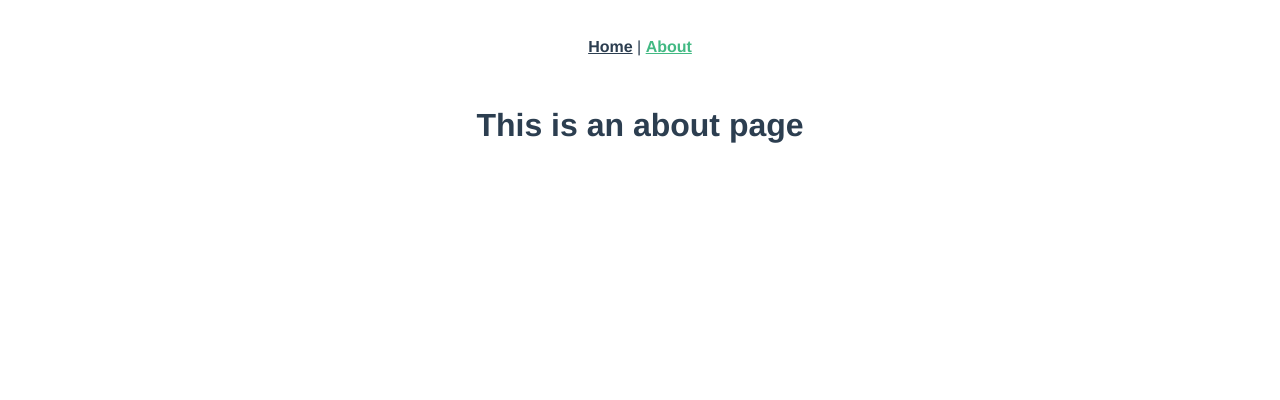
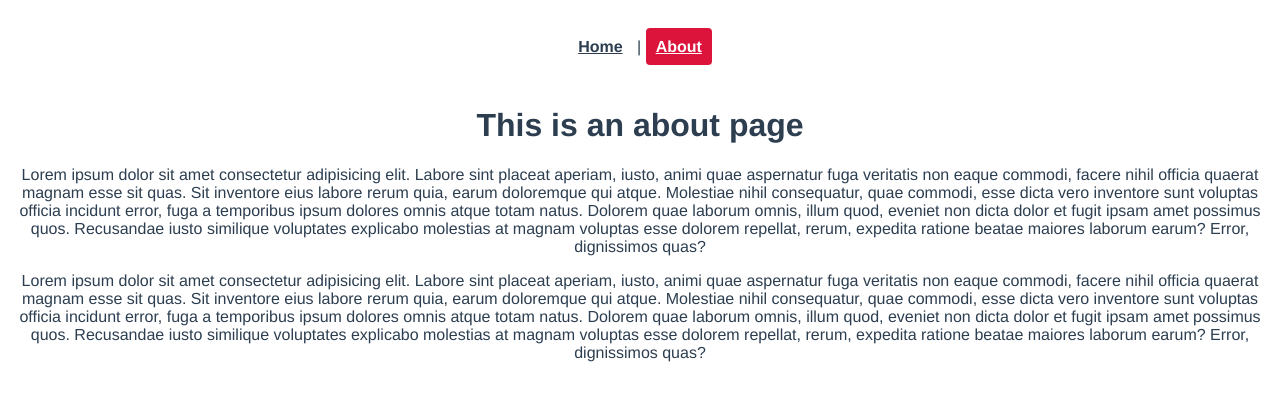
Before and after one commit to thiagobardini/vue-ninja-jobs, a Vue app: page /about in a window 1280 px wide. Shown: the top 400 px of the page. Built offline with nearby package versions, Linux system fonts and the light colour scheme.

Commit message:
Router Links

```diff
--- a/src/App.vue
+++ b/src/App.vue
@@ -1,9 +1,9 @@
 <template>
   <div id="nav">
     <router-link to="/">Home</router-link> |
-    <router-link to="/about">About</router-link>
+    <router-link :to="{ name: 'About' }">About</router-link>
   </div>
-  <router-view/>
+  <router-view />
 </template>
 
 <style>
@@ -22,9 +22,13 @@
 #nav a {
   font-weight: bold;
   color: #2c3e50;
+  text-decoration: node;
+  padding: 10px;
+  border-radius: 4px;
 }
 
 #nav a.router-link-exact-active {
-  color: #42b983;
+  color: white;
+  background: crimson;
 }
 </style>
--- a/src/components/HelloWorld.vue
+++ /dev/null
@@ -1,58 +0,0 @@
-<template>
-  <div class="hello">
-    <h1>{{ msg }}</h1>
-    <p>
-      For a guide and recipes on how to configure / customize this project,<br>
-      check out the
-      <a href="https://cli.vuejs.org" target="_blank" rel="noopener">vue-cli documentation</a>.
-    </p>
-    <h3>Installed CLI Plugins</h3>
-    <ul>
-      <li><a href="https://github.com/vuejs/vue-cli/tree/dev/packages/%40vue/cli-plugin-babel" target="_blank" rel="noopener">babel</a></li>
-      <li><a href="https://github.com/vuejs/vue-cli/tree/dev/packages/%40vue/cli-plugin-router" target="_blank" rel="noopener">router</a></li>
-    </ul>
-    <h3>Essential Links</h3>
-    <ul>
-      <li><a href="https://vuejs.org" target="_blank" rel="noopener">Core Docs</a></li>
-      <li><a href="https://forum.vuejs.org" target="_blank" rel="noopener">Forum</a></li>
-      <li><a href="https://chat.vuejs.org" target="_blank" rel="noopener">Community Chat</a></li>
-      <li><a href="https://twitter.com/vuejs" target="_blank" rel="noopener">Twitter</a></li>
-      <li><a href="https://news.vuejs.org" target="_blank" rel="noopener">News</a></li>
-    </ul>
-    <h3>Ecosystem</h3>
-    <ul>
-      <li><a href="https://router.vuejs.org" target="_blank" rel="noopener">vue-router</a></li>
-      <li><a href="https://vuex.vuejs.org" target="_blank" rel="noopener">vuex</a></li>
-      <li><a href="https://github.com/vuejs/vue-devtools#vue-devtools" target="_blank" rel="noopener">vue-devtools</a></li>
-      <li><a href="https://vue-loader.vuejs.org" target="_blank" rel="noopener">vue-loader</a></li>
-      <li><a href="https://github.com/vuejs/awesome-vue" target="_blank" rel="noopener">awesome-vue</a></li>
-    </ul>
-  </div>
-</template>
-
-<script>
-export default {
-  name: 'HelloWorld',
-  props: {
-    msg: String
-  }
-}
-</script>
-
-<!-- Add "scoped" attribute to limit CSS to this component only -->
-<style scoped>
-h3 {
-  margin: 40px 0 0;
-}
-ul {
-  list-style-type: none;
-  padding: 0;
-}
-li {
-  display: inline-block;
-  margin: 0 10px;
-}
-a {
-  color: #42b983;
-}
-</style>
--- a/src/views/About.vue
+++ b/src/views/About.vue
@@ -1,5 +1,29 @@
 <template>
   <div class="about">
     <h1>This is an about page</h1>
+    <p>
+      Lorem ipsum dolor sit amet consectetur adipisicing elit. Labore sint
+      placeat aperiam, iusto, animi quae aspernatur fuga veritatis non eaque
+      commodi, facere nihil officia quaerat magnam esse sit quas. Sit inventore
+      eius labore rerum quia, earum doloremque qui atque. Molestiae nihil
+      consequatur, quae commodi, esse dicta vero inventore sunt voluptas officia
+      incidunt error, fuga a temporibus ipsum dolores omnis atque totam natus.
+      Dolorem quae laborum omnis, illum quod, eveniet non dicta dolor et fugit
+      ipsam amet possimus quos. Recusandae iusto similique voluptates explicabo
+      molestias at magnam voluptas esse dolorem repellat, rerum, expedita
+      ratione beatae maiores laborum earum? Error, dignissimos quas?
+    </p>
+    <p>
+      Lorem ipsum dolor sit amet consectetur adipisicing elit. Labore sint
+      placeat aperiam, iusto, animi quae aspernatur fuga veritatis non eaque
+      commodi, facere nihil officia quaerat magnam esse sit quas. Sit inventore
+      eius labore rerum quia, earum doloremque qui atque. Molestiae nihil
+      consequatur, quae commodi, esse dicta vero inventore sunt voluptas officia
+      incidunt error, fuga a temporibus ipsum dolores omnis atque totam natus.
+      Dolorem quae laborum omnis, illum quod, eveniet non dicta dolor et fugit
+      ipsam amet possimus quos. Recusandae iusto similique voluptates explicabo
+      molestias at magnam voluptas esse dolorem repellat, rerum, expedita
+      ratione beatae maiores laborum earum? Error, dignissimos quas?
+    </p>
   </div>
 </template>
--- a/src/views/Home.vue
+++ b/src/views/Home.vue
@@ -1,18 +1,20 @@
 <template>
   <div class="home">
-    <img alt="Vue logo" src="../assets/logo.png">
-    <HelloWorld msg="Welcome to Your Vue.js App"/>
+    <h1>Homepage</h1>
+    <p>
+      Lorem ipsum dolor sit amet, consectetur Lorem ipsum dolor sit amet,
+      consectetur
+    </p>
+    <p>
+      Lorem ipsum dolor sit amet, consectetur Lorem ipsum dolor sit amet,
+      consectetur
+    </p>
   </div>
 </template>
 
 <script>
-// @ is an alias to /src
-import HelloWorld from '@/components/HelloWorld.vue'
-
 export default {
   name: 'Home',
-  components: {
-    HelloWorld
-  }
+  components: {},
 }
 </script>
```
Also changed, not shown: 1 other file (tests, documents, lock files or other folders).
